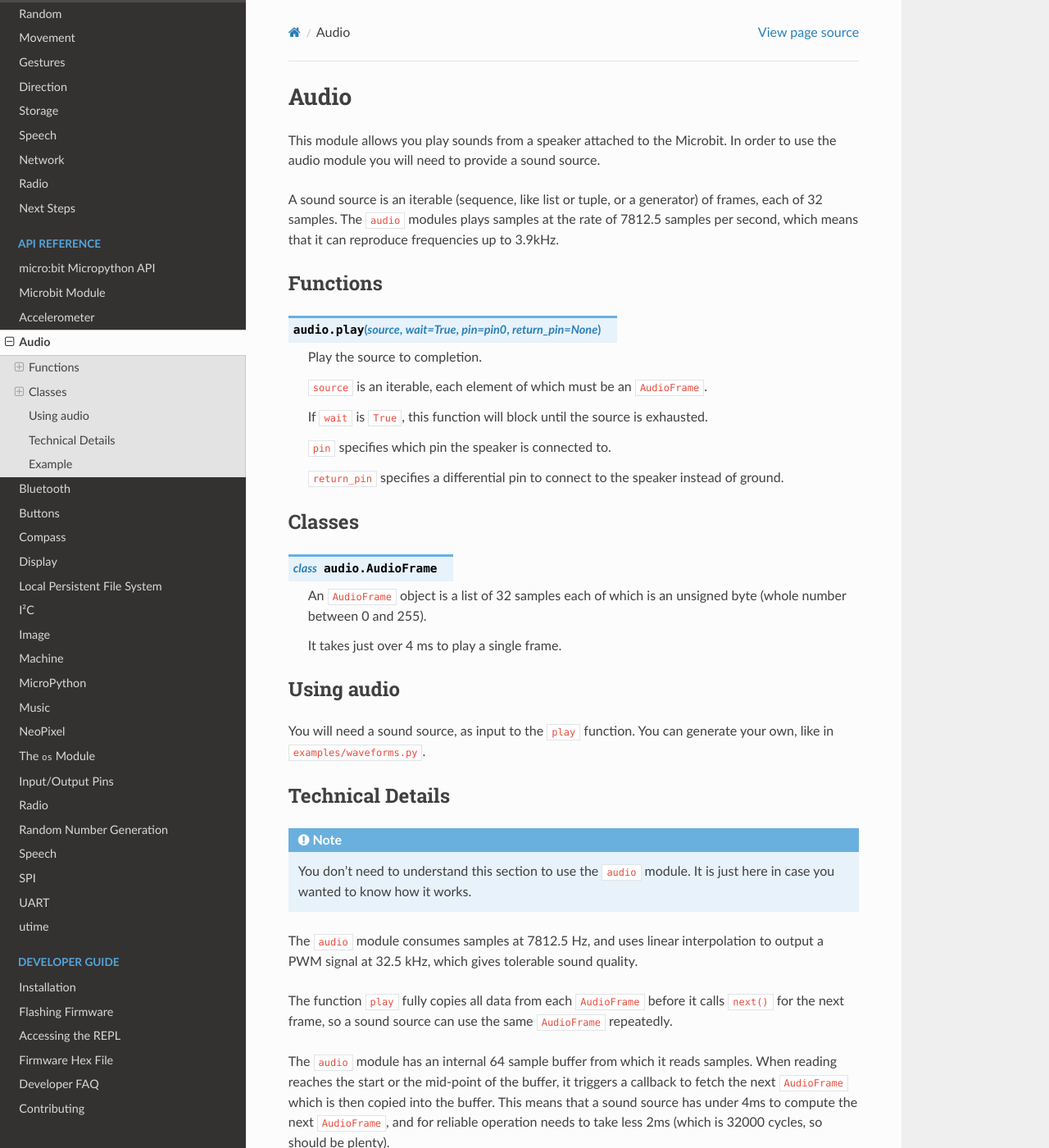
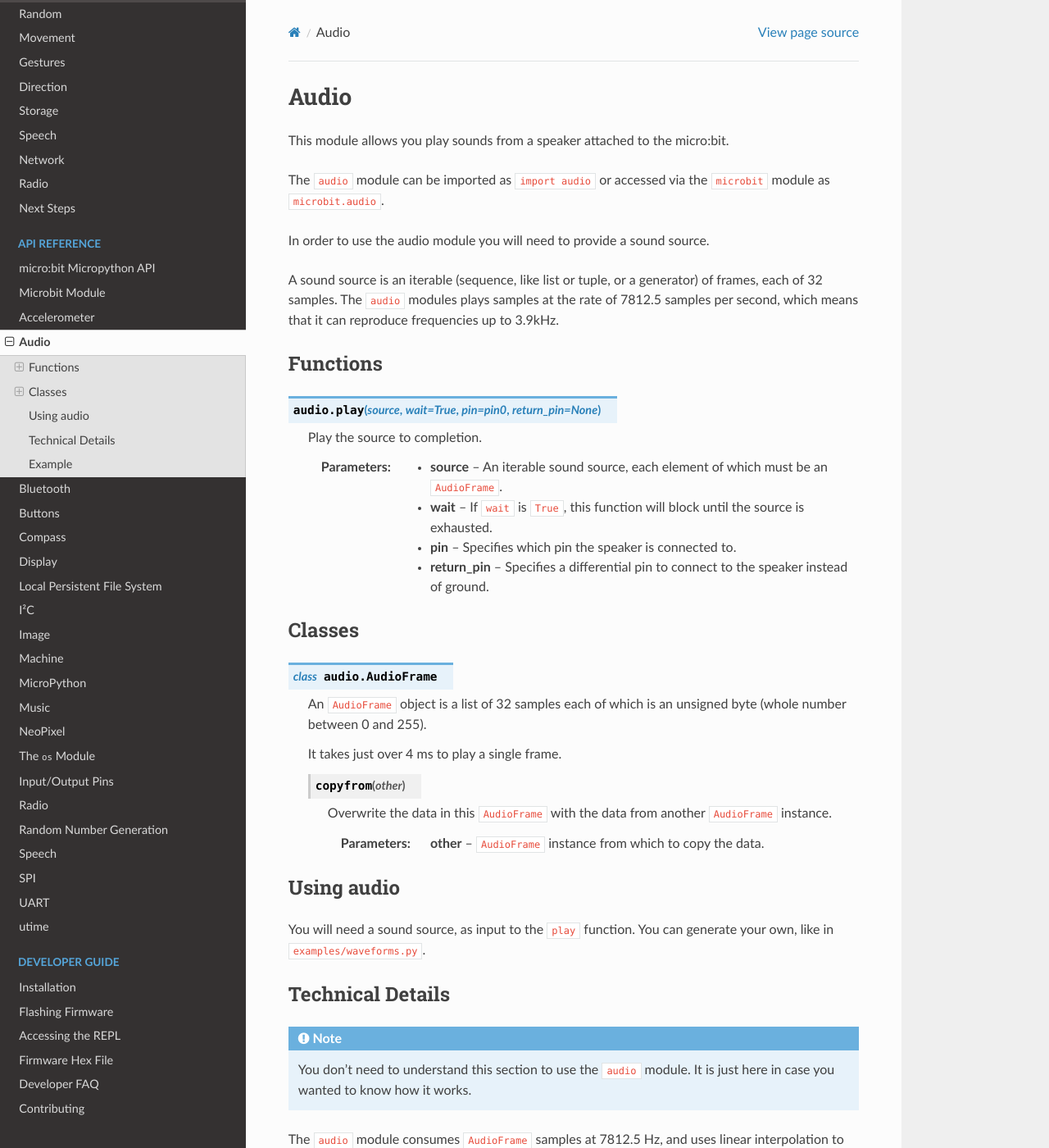
Before and after one commit to bbcmicrobit/micropython, a Sphinx documentation site: the page built from docs/audio.rst, in a window 1280 px wide and 1400 px high. Shown: the whole window at 82% size. Built offline with Sphinx 7.4.7 and the Read the Docs theme 2.0.0, drawn with Linux system fonts in a browser that asks for light colours; some of the changed text lies outside the part shown.

Commit message:
docs: Audio also inside microbit module & AudioFrame.copyfrom() info. (#740)
* docs: Docstring notation to audio & add it's also in microbit module.

Also adds docs for AudioFrame.copyfrom().

And backports the tweaks in the Technical Details section from
the V2 docs commit
https://github.com/bbcmicrobit/micropython/commit/38403c07fb3b10781c1df615263fcd69dfb98860#diff-1eb5832ad8abd778154545f6342a1327ba414d6f61c082d12352b56c511757e1R90

* Update docs/audio.rst

```diff
--- a/docs/audio.rst
+++ b/docs/audio.rst
@@ -3,7 +3,11 @@
 
 .. py:module:: audio
 
-This module allows you play sounds from a speaker attached to the Microbit.
+This module allows you play sounds from a speaker attached to the micro:bit.
+
+The ``audio`` module can be imported as ``import audio`` or accessed via
+the ``microbit`` module as ``microbit.audio``.
+
 In order to use the audio module you will need to provide a sound source.
 
 A sound source is an iterable (sequence, like list or tuple, or a generator) of
@@ -18,14 +22,13 @@
 
     Play the source to completion.
 
-    ``source`` is an iterable, each element of which must be an ``AudioFrame``.
-
-    If ``wait`` is ``True``, this function will block until the source is exhausted.
-
-    ``pin`` specifies which pin the speaker is connected to.
-
-    ``return_pin`` specifies a differential pin to connect to the speaker
-    instead of ground.
+    :param source: An iterable sound source, each element of which must be
+        an ``AudioFrame``.
+    :param wait: If ``wait`` is ``True``, this function will block until the
+        source is exhausted.
+    :param pin: Specifies which pin the speaker is connected to.
+    :param return_pin: Specifies a differential pin to connect to the speaker
+        instead of ground.
 
 Classes
 =======
@@ -37,6 +40,14 @@
     (whole number between 0 and 255).
 
     It takes just over 4 ms to play a single frame.
+
+    .. py:function:: copyfrom(other)
+
+        Overwrite the data in this ``AudioFrame`` with the data from another
+        ``AudioFrame`` instance.
+
+        :param other: ``AudioFrame`` instance from which to copy the data.
+
 
 Using audio
 ===========
@@ -52,18 +63,20 @@
     You don't need to understand this section to use the ``audio`` module.
     It is just here in case you wanted to know how it works.
 
-The ``audio`` module consumes samples at 7812.5 Hz, and uses linear interpolation to
-output a PWM signal at 32.5 kHz, which gives tolerable sound quality.
+The ``audio`` module consumes ``AudioFrame`` samples at 7812.5 Hz, and uses
+linear interpolation to output a PWM signal at 32.5 kHz, which gives tolerable
+sound quality.
 
 The function ``play`` fully copies all data from each ``AudioFrame`` before it
-calls ``next()`` for the next frame, so a sound source can use the same ``AudioFrame``
-repeatedly.
+calls ``next()`` for the next frame, so a sound source can use the same
+``AudioFrame`` repeatedly.
 
-The ``audio`` module has an internal 64 sample buffer from which it reads samples.
-When reading reaches the start or the mid-point of the buffer, it triggers a callback to
-fetch the next ``AudioFrame`` which is then copied into the buffer.
-This means that a sound source has under 4ms to compute the next ``AudioFrame``,
-and for reliable operation needs to take less 2ms (which is 32000 cycles, so should be plenty).
+The ``audio`` module has an internal 64 sample buffer from which it reads
+samples. When reading reaches the start or the mid-point of the buffer, it
+triggers a callback to fetch the next ``AudioFrame`` which is then copied into
+the buffer. This means that a sound source has under 4ms to compute the next
+``AudioFrame``, and for reliable operation needs to take less 2ms (which is
+32000 cycles, so should be plenty).
 
 
 Example
```
